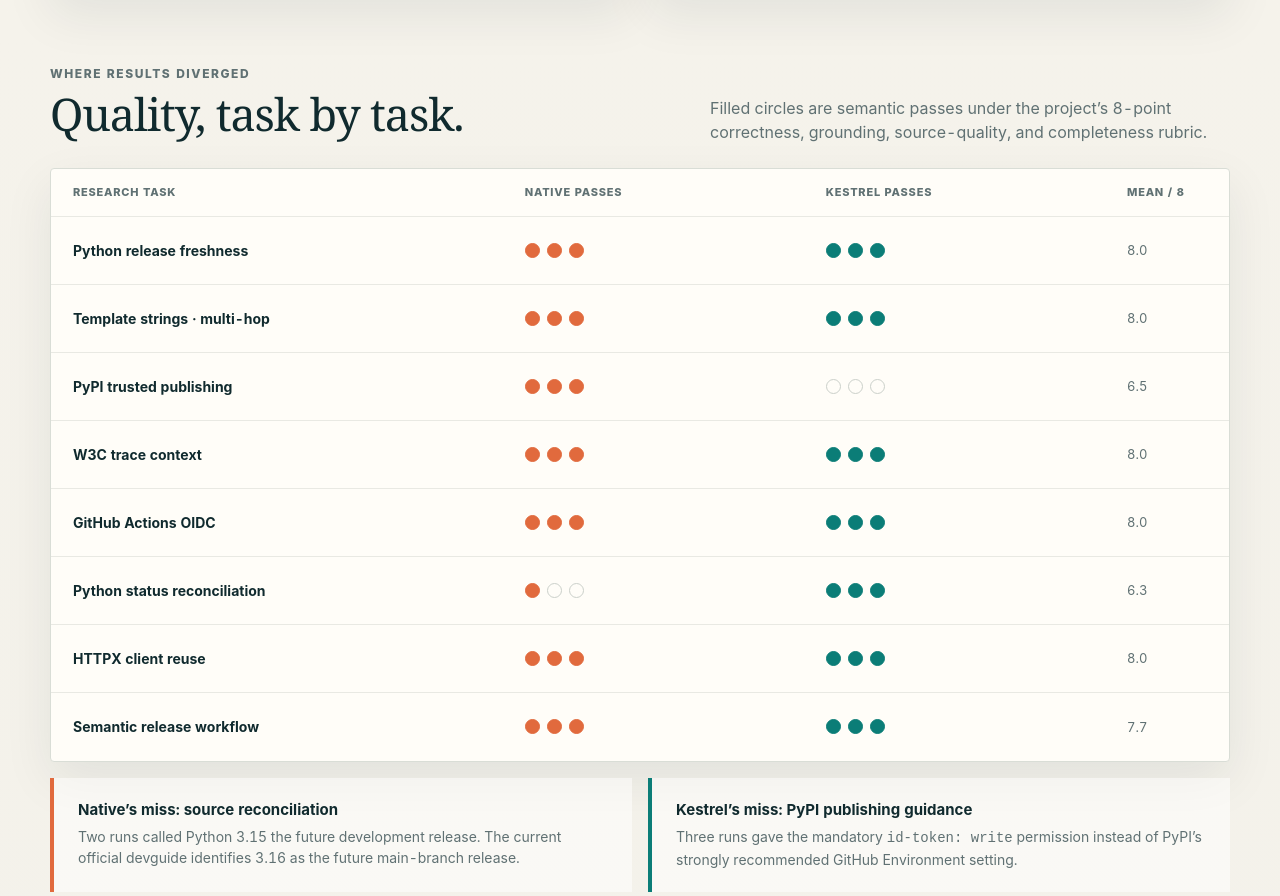
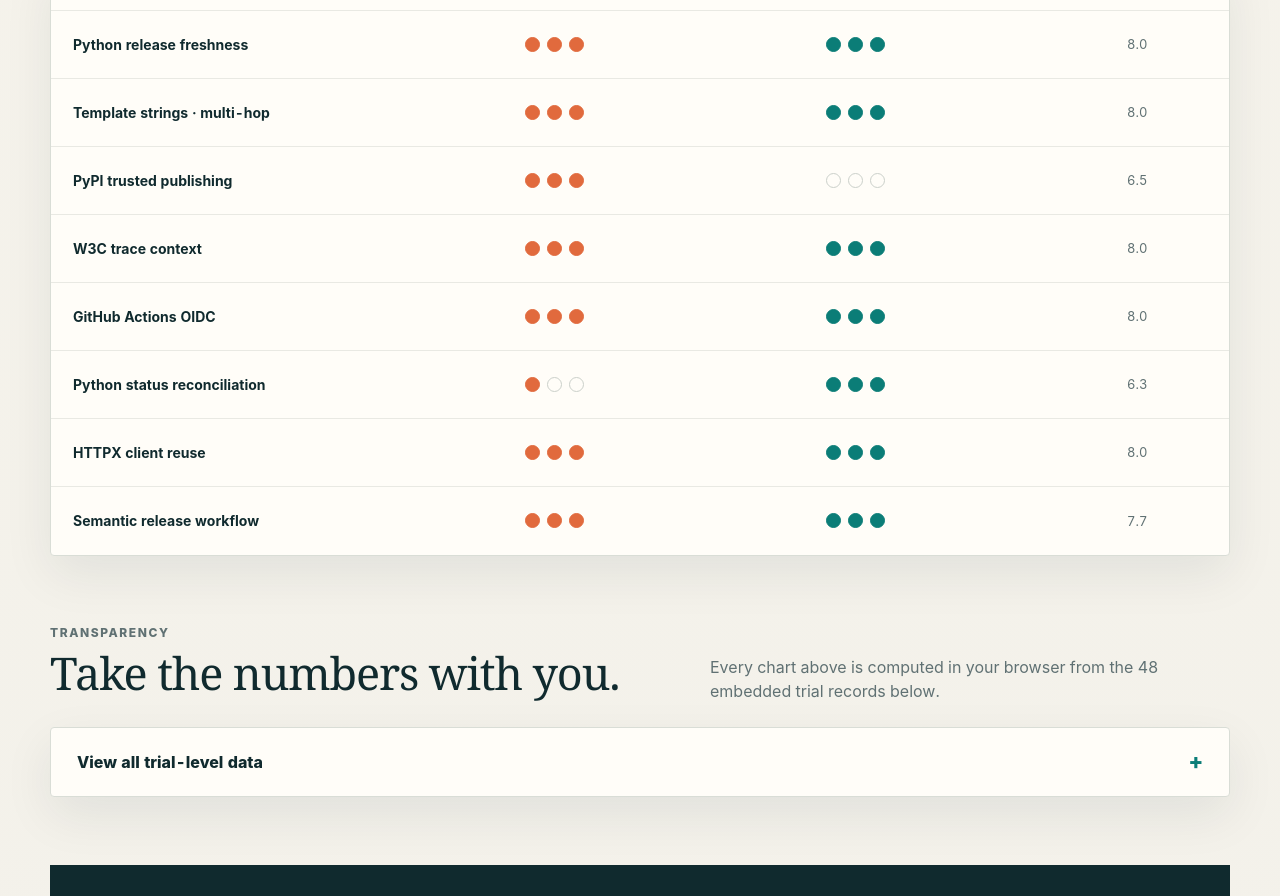
Before and after one commit to rafaelpierre/kestrelsearch, a plain HTML site: page benchmarks/viz/index.html in a window 1280 px wide. Shown: the part 1451-2347 px from the top of the page. Drawn offline with Linux system fonts and the light colour scheme.

Commit message:
bench docs

```diff
--- a/benchmarks/viz/index.html
+++ b/benchmarks/viz/index.html
@@ -222,13 +222,6 @@
     .pass-dot.off { color: #cbd0ca; background: transparent; }
     .score { color: var(--muted); font-size: 13px; }
 
-    .findings { display: grid; grid-template-columns: 1fr 1fr; gap: 16px; margin-top: 16px; }
-    .finding { padding: 22px 24px; border-left: 4px solid; background: rgba(255,255,255,.5); }
-    .finding.native { border-color: var(--native); }
-    .finding.kestrel { border-color: var(--kestrel); }
-    .finding h3 { margin-bottom: 7px; font-size: 15px; }
-    .finding p { margin: 0; color: var(--muted); font-size: 14px; line-height: 1.5; }
-
     details.raw-card { padding: 0; }
     details summary { padding: 24px 26px; cursor: pointer; font-weight: 800; list-style: none; }
     details summary::-webkit-details-marker { display: none; }
@@ -279,7 +272,7 @@
       .hero { grid-template-columns: minmax(0, 1fr); gap: 28px; padding-top: 42px; }
       .hero > *, .section-head > * { min-width: 0; width: 100%; }
       .cards { grid-template-columns: 1fr 1fr; }
-      .plot-grid, .findings { grid-template-columns: 1fr; }
+      .plot-grid { grid-template-columns: 1fr; }
       .section-head { align-items: start; flex-direction: column; gap: 12px; }
     }
     @media (max-width: 580px) {
@@ -340,14 +333,7 @@
       <div class="cards" id="summary-cards"></div>
     </section>
 
-    <section class="section" id="distributions" aria-labelledby="distribution-title">
-      <div class="section-head">
-        <div>
-          <p class="eyebrow">Every run, visible</p>
-          <h2 id="distribution-title">Look past the median.</h2>
-        </div>
-        <p>Each dot is one trial. The dark tick marks the median. Lower is better for both charts.</p>
-      </div>
+    <section class="section" id="distributions" aria-label="Trial distributions">
       <div class="plot-grid">
         <article class="plot-card">
           <h3 class="plot-title">End-to-end latency</h3>
@@ -362,25 +348,8 @@
       </div>
     </section>
 
-    <section class="section" id="task-quality" aria-labelledby="task-title">
-      <div class="section-head">
-        <div>
-          <p class="eyebrow">Where results diverged</p>
-          <h2 id="task-title">Quality, task by task.</h2>
-        </div>
-        <p>Filled circles are semantic passes under the project’s 8-point correctness, grounding, source-quality, and completeness rubric.</p>
-      </div>
+    <section class="section" id="task-quality" aria-label="Semantic benchmark passes by task">
       <div class="task-card" id="task-matrix"></div>
-      <div class="findings">
-        <article class="finding native">
-          <h3>Native’s miss: source reconciliation</h3>
-          <p>Two runs called Python 3.15 the future development release. The current official devguide identifies 3.16 as the future main-branch release.</p>
-        </article>
-        <article class="finding kestrel">
-          <h3>Kestrel’s miss: PyPI publishing guidance</h3>
-          <p>Three runs gave the mandatory <code>id-token: write</code> permission instead of PyPI’s strongly recommended GitHub Environment setting.</p>
-        </article>
-      </div>
     </section>
 
     <section class="section" id="raw" aria-labelledby="raw-title">
```
Also changed, not shown: docs/images/benchmark-distributions.png, docs/images/benchmark-task-quality.png, static/benchmark-distributions.png, static/benchmark-task-quality.png.
